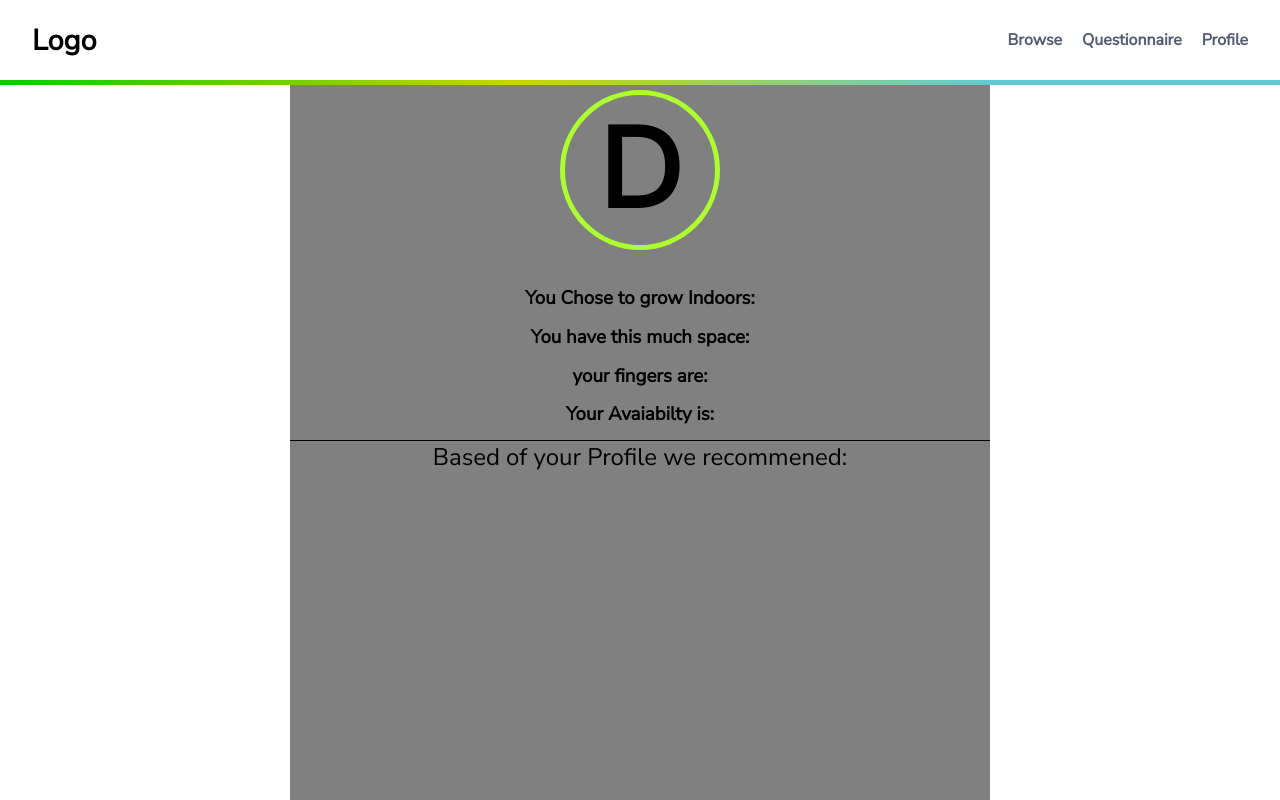
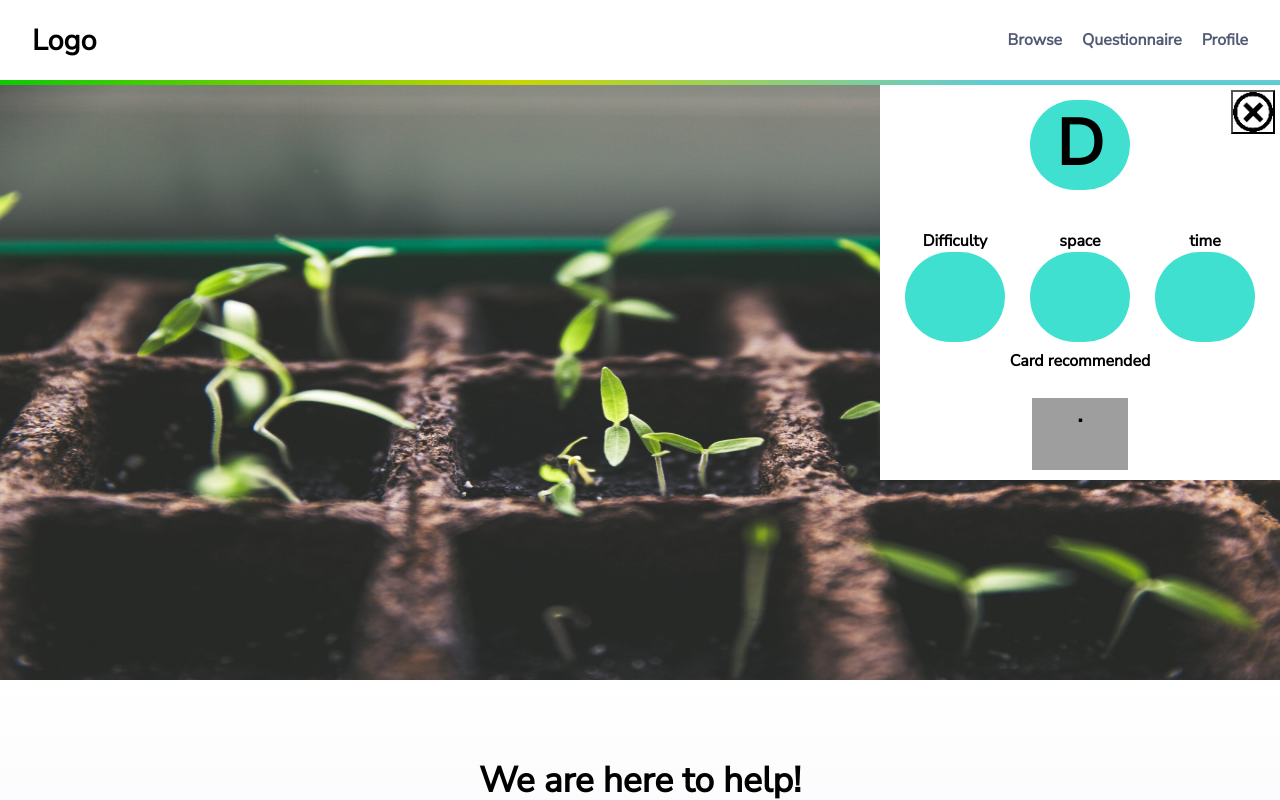
Before and after one commit to SchoolOfCode/w15_collaborative-react-project-fruit-veggie-grow-pro-team-i, a React (Create React App) app in the folder veggie_fruit_growpros/: page / in a window 1280 px wide. Both pictures are taken after a click on the element "Profile". Shown: the top 800 px of the page. Built offline with nearby package versions, Linux system fonts and the light colour scheme; no server answers; grey boxes are pictures that could not be loaded.

Commit message:
added a profile to the start screen instead of a new page

```diff
--- a/veggie_fruit_growpros/src/App.js
+++ b/veggie_fruit_growpros/src/App.js
@@ -4,7 +4,6 @@ import "./components/BrowsePage/BrowsePage.css";
 import './App.css';
 import Navbar from "./components/NavigationBar/Navbar";
 import Questionnaire from  "./components/Questionnaire/Questionnaire";
-import ProfilePage from './components/ProfilePage/ProfilePage';
 import {useState} from "react"
 
 
@@ -19,9 +18,9 @@ function changePageFunction(pagestring) {
   return (
     <div className="App">
       <Navbar changePageFunction={changePageFunction}/>
-      <BrowsePage changePage={changePage}/>
+      <BrowsePage changePage={changePage} setChangePage={setChangePage}/>
       <Questionnaire changePage={changePage} setChangePage={setChangePage}/>
-      <ProfilePage changePage={changePage}/>
+
       {/* add a LandingPage here*/}
     </div>
   );
--- a/veggie_fruit_growpros/src/components/BrowsePage/BrowsePage.js
+++ b/veggie_fruit_growpros/src/components/BrowsePage/BrowsePage.js
@@ -7,9 +7,10 @@ import SortButtons from "./SortButtons";
 import Footer from "../Footer/Footer";
 import Weather from "./weatherSection/Weather"
 import PopAlert from "../popAlert/PopAler"
+import ProfilePage from "./ProfilePage/ProfilePage"
 
 
-const BrowsePage = ({changePage}) => {
+const BrowsePage = ({changePage,setChangePage}) => {
 
   let [sortCardState,setSortCardState] = useState("default")
   let [popUpID,setpopUpID] = useState("dontShowPopUpMenu")
@@ -19,9 +20,10 @@ const BrowsePage = ({changePage}) => {
     setpopUpID(["display",img,title,difficulty,space,time])
   }
 
-  return changePage === "browsepage" ? (
+  return changePage === "browsepage" || changePage === "popup" ? (
 
     <>
+    <ProfilePage changePage={changePage} setChangePage={setChangePage}/>
     <div className="BrowsePage">
     <Hero/>
     <PopAlert changePage={changePage}/>
--- /dev/null
+++ b/veggie_fruit_growpros/src/components/BrowsePage/ProfilePage/ProfilePage.js
@@ -0,0 +1,129 @@
+import "./profile.css"
+import Circle from "./circle/Circle"
+import { useEffect, useState } from "react"
+
+import potato from "../../images/potatoes.jpg"
+import lime from "../../images/lime.jpg"
+import mint from "../../images/mint.jpg"
+import carrot from "../../images/carrots.jpg"
+import Basil from "../../images/basil.jpg"
+import onion from "../../images/onions.jpg"
+import parsley from "../../images/parsley.jpg"
+import Strawberry from "../../images/strawberries.jpg"
+import Blueberries from "../../images/blueberry.jpg"
+
+
+
+
+
+
+const ProfilePage = ({changePage,setChangePage}) => {
+
+
+  let LocDiff = localStorage.getItem("diffic")
+  let LocSpace = localStorage.getItem("space")
+
+  let [VegTitle,setVegTitle] = useState("")
+  let [choseImg,setchoseImg] = useState()
+
+useEffect(()=>{
+
+
+
+
+  if(LocDiff==1 && LocSpace==1){
+    setVegTitle("Potatoes")
+    setchoseImg(potato)
+  }
+  if(LocDiff==1 && LocSpace==2){
+    setVegTitle("Lime")
+    setchoseImg(lime)
+
+  }
+  if(LocDiff==1 && LocSpace==3){
+    setVegTitle("Mint")
+    setchoseImg(mint)
+  }
+  if(LocDiff==2 && LocSpace==1){
+    setVegTitle("Carrot")
+    setchoseImg(carrot)
+  }
+  if(LocDiff==2 && LocSpace==2){
+    setVegTitle("Basil")
+    setchoseImg(Basil)
+  }
+  if(LocDiff==2 && LocSpace==3){
+    setVegTitle("Onion")
+    setchoseImg(onion)
+  }
+  if(LocDiff==3 && LocSpace==1){
+    setVegTitle("Parsley")
+    setchoseImg(parsley)
+  }
+  if(LocDiff==3 && LocSpace==2){
+    setVegTitle("Blueberries")
+    setchoseImg(Blueberries)
+  }
+  if(LocDiff==3 && LocSpace==3){
+    setVegTitle("Strawberry")
+    setchoseImg(Strawberry)
+  }
+
+},[changePage])
+
+
+let name1=""
+
+if(localStorage.getItem("name")){
+  name1=localStorage.getItem("name")[0].toUpperCase()
+}else{
+  name1 = "D"
+}
+let [profile,setProfile] = useState("NotProfile")
+
+useEffect(()=>{
+  changePage !== "popup"?setProfile("NotProfile"):setProfile("ProfilePage")
+},[changePage])
+
+  return (
+    <div className={profile}>
+      <button className={profile+" Exitbutton"} onClick={()=>{setChangePage("browsepage")}}></button>
+      <main className={profile+" profileCenter"}>
+        <section className={profile+" profile__topSection"}>
+          <Circle title={localStorage.getItem("name")} name1={name1}/>
+        </section>
+        <section className={profile+" profile__midSection"}>
+          <Circle title={"Difficulty"} name1={localStorage.getItem("diffic")} style={{fontSize:"1rem"}}/>
+          <Circle title={"space"} name1={LocSpace}/>
+          <Circle title={"time"} name1={localStorage.getItem("time")} />
+        </section>
+        <section className={profile+" profile__BottomSection"} >
+          <h4 className="profile__Bottom--title">Card recommended</h4>
+          <h1 className="profile__Bottom--title">{VegTitle}</h1>
+          <h1 className={"cardImg"} style={{backgroundImage: `url(${choseImg})`}}>.</h1>
+        </section>
+      </main>
+    </div>
+   )
+}
+
+export default ProfilePage;
+
+// // <header className="ProfilePage__header">
+// <div className="ProfilePage__header__imgCont">
+// <h1 className="ProfilePage__header__imgCont__border">{name1}</h1>
+// </div>
+// <section className="ProfilePage__header__InfoContainer">
+// <h1>{localStorage.getItem("name")}</h1>{/* NAME GOES HERE */}
+
+// <h3>You Chose to grow Indoors: {localStorage.getItem("Indoors")}</h3>{/* you will be growing indoors/outdoors */}
+// <h3>You have this much space: {LocSpace}</h3>{/* you have this much space */}
+// <h3>your fingers are:{localStorage.getItem("diffic")}</h3>{/* your are this experienced */}
+// <h3>Your Avaiabilty is:{localStorage.getItem("time")}</h3>{/* your have this much time */}
+// </section>
+// </header>
+// <article className="ProfilePage__main">
+// <h2>Based of your Profile we recommened:</h2>
+// <h1>{VegTitle}</h1>
+// <img src={choseImg} alt="" />
+// </article>
--- /dev/null
+++ b/veggie_fruit_growpros/src/components/BrowsePage/ProfilePage/circle/Circle.js
@@ -0,0 +1,15 @@
+const Circle = ({name1,title}) => {
+  return (
+    <div className="Profile__Circle__container">
+      <h4 >{title}</h4>
+
+      <section className={"profile__Cirlce"}>
+        <h5 >
+        {name1}
+        </h5>
+      </section>
+    </div>
+   );
+}
+
+export default Circle;
--- /dev/null
+++ b/veggie_fruit_growpros/src/components/BrowsePage/ProfilePage/profile.css
@@ -0,0 +1,108 @@
+.ProfilePage{
+  display: flex;
+  flex-direction: column;
+  position: fixed;
+  height: 50vh;
+  width: 400px;
+  right: 0;
+  background-color: white;
+  transition: 0.7s ease-out;
+
+}
+
+.profileCenter{
+  position: relative;
+  display: flex;
+  flex-direction: column;
+  justify-content:space-evenly ;
+  width: 100%;
+  height: 100%;
+  background-color: white;
+  transition-delay: 1s;
+}
+
+.profile__topSection{
+  display: flex;
+  justify-content: center;
+  align-items: center;
+  position: relative;
+  width: 100%;
+  height: 30%;
+
+}
+.profile__midSection{
+  display: flex;
+  flex-direction: row;
+  justify-content: space-evenly;
+  align-items: center;
+
+  position: relative;
+  width: 100%;
+  height: 30%;
+
+}
+.profile__BottomSection{
+  position: relative;
+  width: 100%;
+  height: 30%;
+  background-size: contain;
+  background-repeat: no-repeat;
+  background-position: center;
+  background-color: white;
+}
+.Profile__Circle__container{
+  height: 100px;
+  width: 100px;
+}
+
+.profile__Cirlce{
+  height: 90%;
+  width: 100%;
+
+}
+.profile__Cirlce h5{
+  width: 100%;
+  height: 100%;
+  border-radius: 100px;
+  background-color: turquoise;
+  font-size: 4rem;
+}
+.profile__Bottom--title{
+  height: 20%;
+  width: 100%;
+}
+.cardImg{
+  height: 60%;
+  width: 100%;
+  background:no-repeat;
+  background-position: center;
+  background-size: contain;
+}
+
+.Exitbutton{
+  position: absolute;
+  right: 5px;
+  top: 10px;
+  z-index: 10;
+  background-color: white;
+  font-size: 2rem;
+  height: 44px;
+  width: 44px;
+  background-image: url(/src/components/images/xIcon.png);
+  background-position: center;
+  background-size: cover;
+}
+
+
+
+
+.NotProfile{
+  display: flex;
+  flex-direction: column;
+  position: absolute;
+  height: 0px;
+  width: 30%;
+  right: 50px;
+
+  visibility: hidden;
+}
--- a/veggie_fruit_growpros/src/components/NavigationBar/MenuItems.js
+++ b/veggie_fruit_growpros/src/components/NavigationBar/MenuItems.js
@@ -11,7 +11,7 @@ export const MenuItems = [
     },
     {
         title: 'Profile',
-        function: "Profile",
+        function: "popup",
         className: 'nav-links'
     },
 
--- a/veggie_fruit_growpros/src/components/ProfilePage/ProfilePage.js
+++ /dev/null
@@ -1,110 +0,0 @@
-import "./profile.css"
-
-import { useEffect, useState } from "react"
-
-import potato from "../images/potatoes.jpg"
-import lime from "../images/lime.jpg"
-import mint from "../images/mint.jpg"
-import carrot from "../images/carrots.jpg"
-import Basil from "../images/basil.jpg"
-import onion from "../images/onions.jpg"
-import parsley from "../images/parsley.jpg"
-import Strawberry from "../images/strawberries.jpg"
-import Blueberries from "../images/blueberry.jpg"
-
-
-
-
-
-
-const ProfilePage = ({changePage}) => {
-
-
-  let LocDiff = localStorage.getItem("diffic")
-  let LocSpace = localStorage.getItem("space")
-
-  let [VegTitle,setVegTitle] = useState("")
-  let [choseImg,setchoseImg] = useState()
-
-useEffect(()=>{
-
-
-
-
-  if(LocDiff==1 && LocSpace==1){
-    setVegTitle("Potatoes")
-    setchoseImg(potato)
-  }
-  if(LocDiff==1 && LocSpace==2){
-    setVegTitle("Lime")
-    setchoseImg(lime)
-
-  }
-  if(LocDiff==1 && LocSpace==3){
-    setVegTitle("Mint")
-    setchoseImg(mint)
-  }
-  if(LocDiff==2 && LocSpace==1){
-    setVegTitle("Carrot")
-    setchoseImg(carrot)
-  }
-  if(LocDiff==2 && LocSpace==2){
-    setVegTitle("Basil")
-    setchoseImg(Basil)
-  }
-  if(LocDiff==2 && LocSpace==3){
-    setVegTitle("Onion")
-    setchoseImg(onion)
-  }
-  if(LocDiff==3 && LocSpace==1){
-    setVegTitle("Parsley")
-    setchoseImg(parsley)
-  }
-  if(LocDiff==3 && LocSpace==2){
-    setVegTitle("Blueberries")
-    setchoseImg(Blueberries)
-  }
-  if(LocDiff==3 && LocSpace==3){
-    setVegTitle("Strawberry")
-    setchoseImg(Strawberry)
-  }
-
-},[changePage])
-
-
-let name1=""
-
-if(localStorage.getItem("name")){
-
-  console.log(localStorage.getItem("name"))
-  name1=localStorage.getItem("name")[0].toUpperCase()
-}else{
-  name1 = "D"
-}
-
-
-  return changePage === "Profile"?(
-    <div className="ProfilePage">
-      <header className="ProfilePage__header">
-        <div className="ProfilePage__header__imgCont">
-          <h1 className="ProfilePage__header__imgCont__border">{name1}</h1>
-        </div>
-        <section className="ProfilePage__header__InfoContainer">
-          <h1>{localStorage.getItem("name")}</h1>{/* NAME GOES HERE */}
-
-          <h3>You Chose to grow Indoors: {localStorage.getItem("Indoors")}</h3>{/* you will be growing indoors/outdoors */}
-          <h3>You have this much space: {LocSpace}</h3>{/* you have this much space */}
-          <h3>your fingers are:{localStorage.getItem("diffic")}</h3>{/* your are this experienced */}
-          <h3>Your Avaiabilty is:{localStorage.getItem("time")}</h3>{/* your have this much time */}
-        </section>
-      </header>
-      <article className="ProfilePage__main">
-        <h2>Based of your Profile we recommened:</h2>
-        <h1>{VegTitle}</h1>
-        <img src={choseImg} alt="" />
-      </article>
-    </div>
-   ):<></>
-}
-
-export default ProfilePage;
--- a/veggie_fruit_growpros/src/components/ProfilePage/profile.css
+++ /dev/null
@@ -1,45 +0,0 @@
-.ProfilePage{
-  height: 90vh;
-  max-width: 700px;
-  margin-left: auto;
-  margin-right: auto;
-  background-color: grey;
-}
-.ProfilePage__header{
-  height: 50%;
-  border-bottom: solid thin;
-}
-.ProfilePage__header__imgCont{
-  display: flex;
-  justify-content: center;
-  align-items: center;
-  height: 50%;
-
-}
-.ProfilePage__header__imgCont__border{
-
-  border: solid thick greenyellow;
-  width: 150px;
-  height: 150px;
-  border-radius: 100px;
-  text-align: center;
-  font-size: 7rem;
-}
-
-.ProfilePage__header__InfoContainer{
-  display: flex;
-  flex-direction: column;
-  justify-content: space-evenly;
-  align-items: center;
-  height: 50%;
-}
-.ProfilePage__header__InfoContainer h3{
-  width: 50%;
-}
-
-
-
-.ProfilePage__main{
-  height: 50%;
-  width: 100%;
-}
```
Also changed, not shown: veggie_fruit_growpros/src/components/BrowsePage/popup/PopUp.js (+9 -2 lines), veggie_fruit_growpros/src/components/popAlert/PopAler.js (+2 -5 lines), veggie_fruit_growpros/src/components/images/xIcon.png (added).
